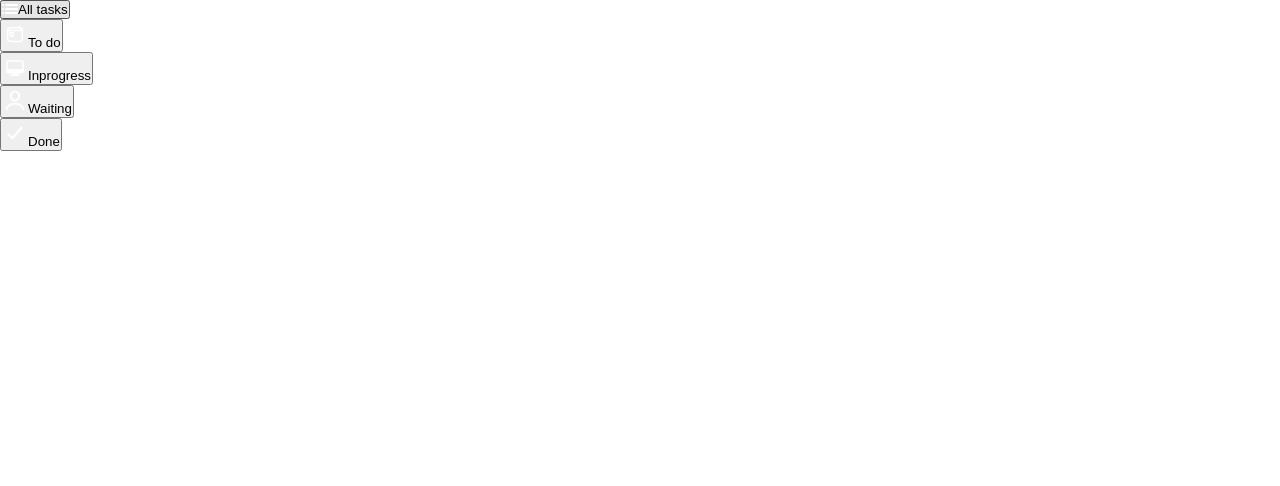
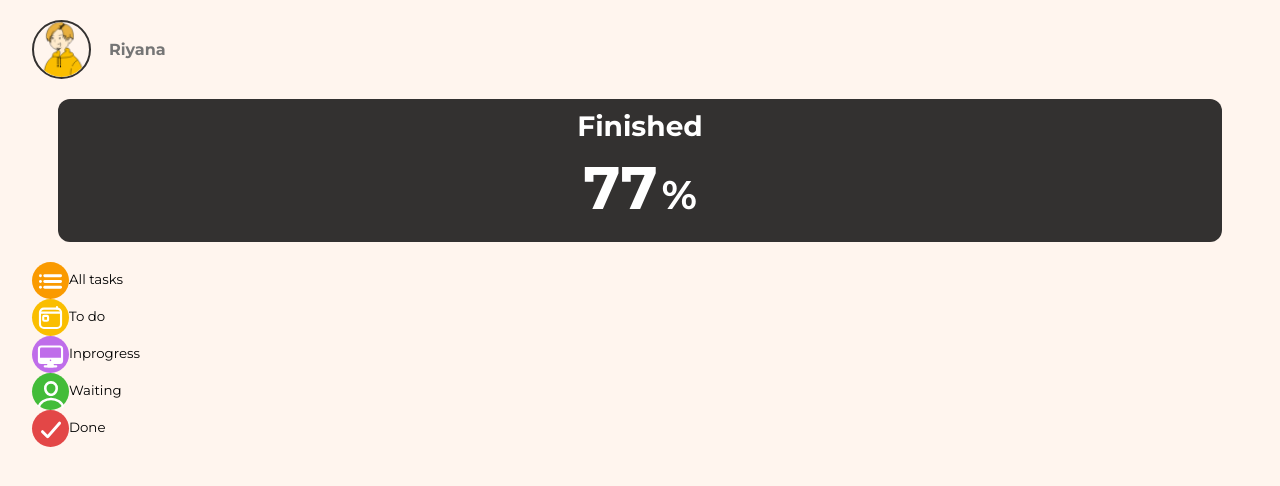
Before and after one commit to Ryanghai/vue-cli-todo, a Vue app: page / in a window 1280 px wide. Shown: the top 486 px of the page. Built offline with nearby package versions, Linux system fonts and the light colour scheme.

Commit message:
create sp版 finished

```diff
--- a/public/index.html
+++ b/public/index.html
@@ -5,6 +5,9 @@
     <meta http-equiv="X-UA-Compatible" content="IE=edge">
     <meta name="viewport" content="width=device-width,initial-scale=1.0">
     <link rel="icon" href="<%= BASE_URL %>favicon.ico">
+    <link rel="preconnect" href="https://fonts.googleapis.com">
+    <link rel="preconnect" href="https://fonts.gstatic.com" crossorigin>
+    <link href="https://fonts.googleapis.com/css2?family=Montserrat:wght@300;400;700&display=swap" rel="stylesheet">
     <title><%= htmlWebpackPlugin.options.title %></title>
   </head>
   <body>
@@ -14,9 +17,11 @@
     <div id="app"></div>
     <!-- built files will be auto injected -->
     <style>
+      @import url('https://fonts.googleapis.com/css2?family=Roboto&display=swap');
       * {
         margin: 0px;
         padding: 0;
+        font-family: 'Montserrat', sans-serif;
       }
     </style>
   </body>
--- a/src/App.vue
+++ b/src/App.vue
@@ -2,19 +2,32 @@
   <div id="app">
     <div class="container">
       <div class="left_fixed_content">
+        <div class="my-account">
+          <img class="account-icon" src="@/assets/my-icon.png" alt="seif icon">
+          <span class="account-name">Riyana</span>
+        </div>
+        <div class="unfinishedTodoCount">
+          <p class="unfinished-title">Finished</p>
+          <!-- <p class="unfinished-rate"><span>{{ finishedRate }}</span>%</p> -->
+          <p class="unfinished-rate"><span>77</span>%</p>
+        </div>
         <div class="left_fixed_buttons">
           <div
-            class="left_button"
+            class="left_buttons"
             v-for="(leftFixedButton, i) in leftFixedButtons"
             :key="i"
           >
-            <button>
-              <img
-                :class="leftFixedButton.class"
-                :src="leftFixedButton.image"
-                :alt="leftFixedButton.alt"
-              />
-              <span>{{ leftFixedButton.label }}</span>
+            <button class="left_button">
+              <div class="left_button_title">
+                <div class="left_button_title_image" :class="leftFixedButton.class">
+                  <img
+                    :src="leftFixedButton.image"
+                    :alt="leftFixedButton.alt"
+                  />
+                </div>
+                <span>{{ leftFixedButton.label }}</span>
+              </div>
+
             </button>
           </div>
         </div>
@@ -114,73 +127,119 @@ export default {
 </script>
 
 <style scoped>
-/* body {
-  margin: 0 !important;
+
+
+.container {
+  background-color: #FFF5EE;
+  width: 100%;
+  height: 100vh;
 }
 
-#app {
-  background-color: #fff5eb;
-  margin: 0;
-  padding: 0;
-  height: 100vh;
-  text-align: center;
+.left_fixed_content {
+  padding: 20px 32px 0px 32px;
 }
 
-#app h1 {
-  color: #b2b8a3;
-  text-align: center;
-  font-family: "Roboto", sans-serif;
-  margin-top: 0;
-  padding-top: 40px;
+.my-account {
+  display: flex;
 }
 
-input[type="text" i] {
-  height: 20px;
-  padding: 4px;
-  border: 1px solid #b2b8a3;
+.my-account .account-icon {
+  margin: auto 0;
+  width: 55px;
+  height: 55px;
+  border-radius: 50%;
+  border: 2px solid #333130;
 }
 
-input[type="submit" i] {
-  margin-left: 8px;
-  padding: 1px 4px;
-  border-width: 0px;
-  background-color: #b2b8a3;
-  cursor: auto;
+.my-account .account-name {
+  margin: auto 0 auto 18px;
+  font-weight: bold;
+  color: #757575;
 }
 
-.tasks {
-  max-width: 300px;
-  width: 100%;
-  margin: 40px auto;
-  background-color: white;
+.unfinishedTodoCount {
+  background-color: #333130;
+  color: #fff;
+  text-align: center;
+  margin: 20px 26px;
+  border-radius: 12px;
 }
 
-.tasks ul {
-  padding: 0;
-  margin: 0 8px;
-  list-style-type: none;
+.unfinishedTodoCount .unfinished-title {
+  font-size: 28px;
+  padding-top: 10px;
+  font-weight: bold;
 }
 
-.tasks li {
-  display: flex;
-  justify-content: space-between;
-  padding-bottom: 12px;
+.unfinishedTodoCount .unfinished-rate {
+  font-size: 40px;
+  padding: 8px  0px 18px 0;
+  font-weight: 700;
 }
 
-.tasks li:first-child {
-  padding-top: 12px;
+.unfinishedTodoCount .unfinished-rate span {
+  font-size: 60px;
+  margin-right: 4px;
+  font-weight: bold;
 }
 
-button {
-  opacity: 0;
+.left_button {
+  width: 100%;
+  text-align: start;
+  border: none;
+  background-color: #FFF5EE;
 }
 
-.tasks li:hover button {
-  opacity: 1;
+.left_button_title_image {
+  display: inline-block;
+  background-color: pink;
+  border-radius: 50%;
+  width: 37px;
+  height: 37px;
+  text-align: center;
+  vertical-align: middle;
 }
 
-.finished {
-  opacity: 0.5;
-  text-decoration-line: line-through;
-} */
+.all-task {
+  background-color: #FA9A00;
+}
+.all-task img {
+  width: 23px;
+  height: 15px;
+  margin-top: 12px;
+}
+
+.to-do {
+  background-color: #FABE00;
+}
+.to-do img {
+  width: 37px;
+  height: 37px;
+}
+
+.in-progress {
+  background-color: #BF6DEA;
+}
+.in-progress img {
+  width: 37px;
+  height: 38px;
+}
+
+.waiting {
+  background-color: #43BC39;
+}
+.waiting img {
+  width: 36px;
+  height: 42px;
+}
+
+.done {
+  background-color: #E34747;
+}
+.done img {
+  width: 34px;
+  height: 40px;
+}
+
+
 </style>
```
Also changed, not shown: src/assets/my-icon.png (added).
